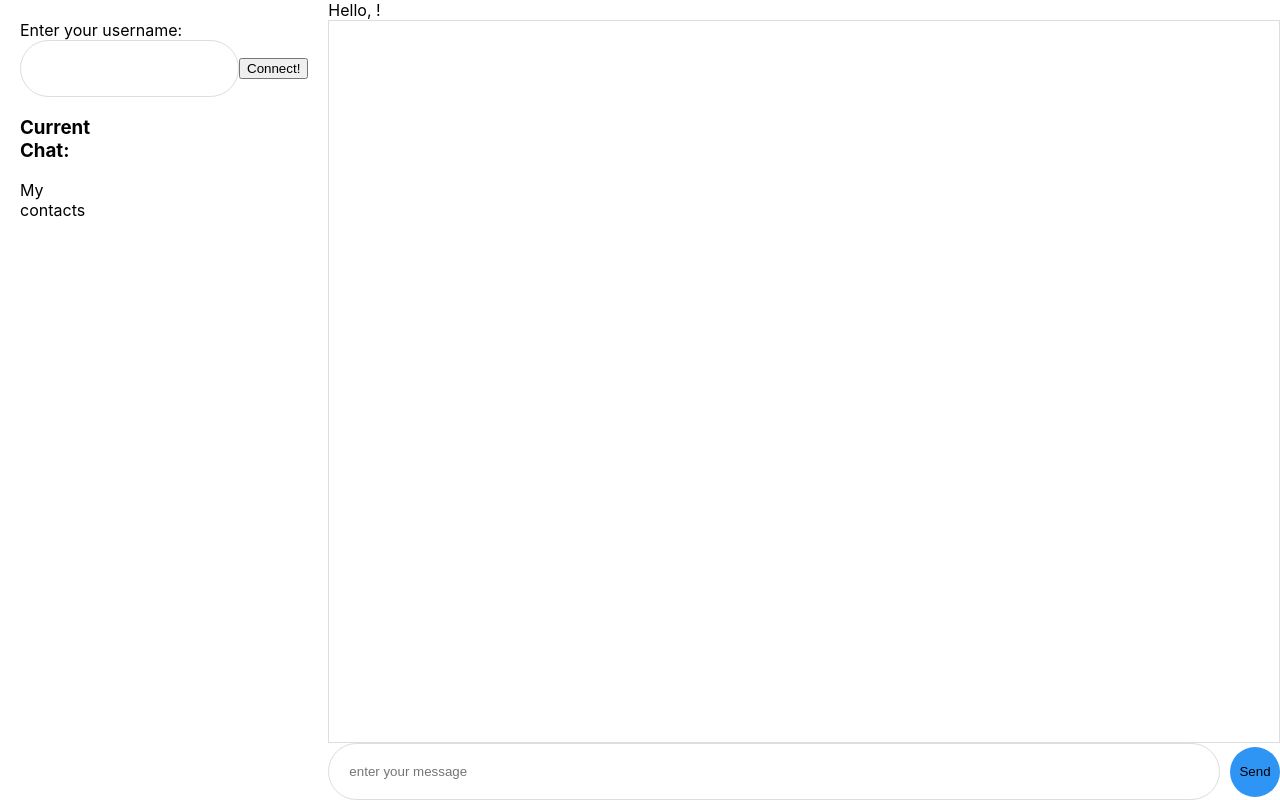
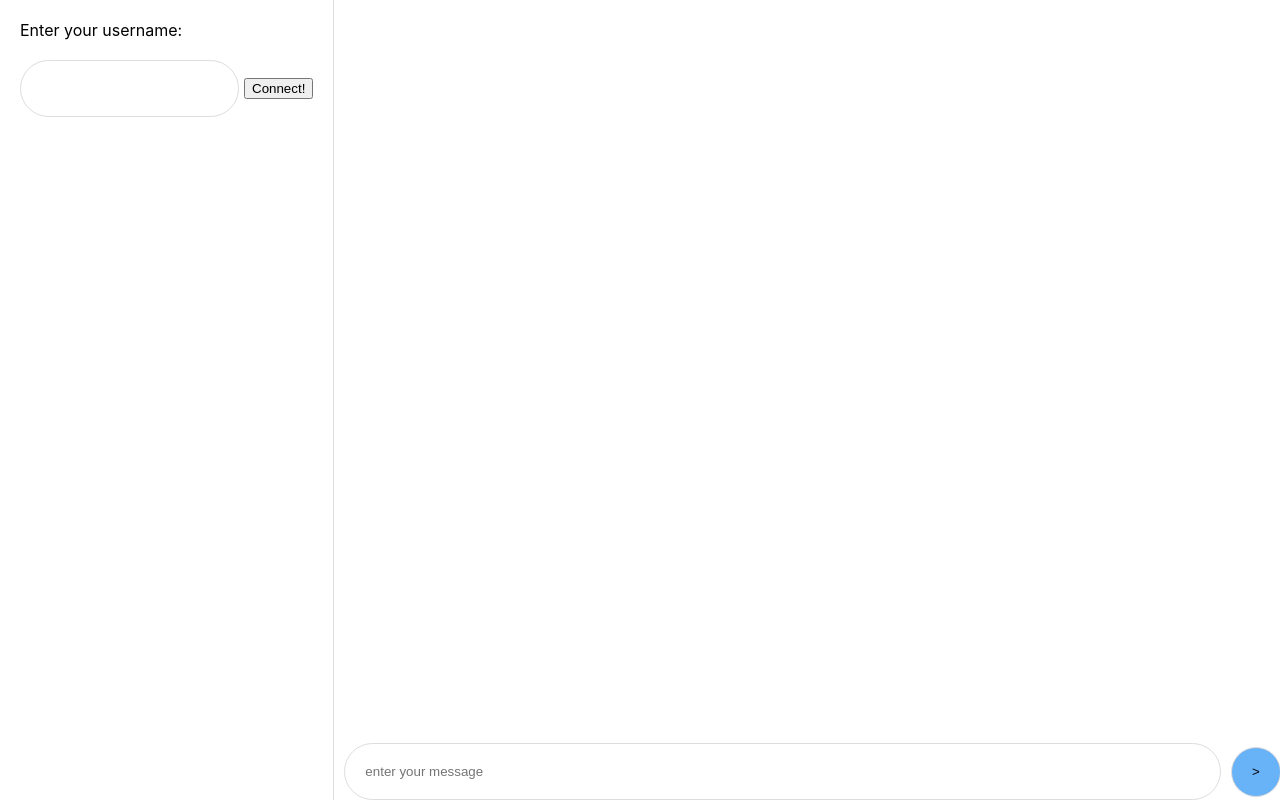
Before and after one commit to dominikabobik/oioi-client, a React (Create React App) app: page / in a window 1280 px wide. Built offline with nearby package versions, Linux system fonts and the light colour scheme.

Commit message:
new chat design, new messsage highlight, new user pick

```diff
--- a/src/App.js
+++ b/src/App.js
@@ -15,8 +15,7 @@ const App = () => {
 
   useEffect(() => {
     function onUsers(value) {
-      console.log("setting all users");
-      setUsers(value);
+      console.log("Setting all users");
       value.forEach((user) => {
         if (globalMessageMap[user.socketId] === undefined) {
           console.log("Adding new user to the map: ", user);
@@ -29,14 +28,29 @@ const App = () => {
             )
           );
         }
+        if (users.find((e) => e.socketId === user.socketId) === undefined) {
+          console.log("Adding ", user.username);
+          user.newMessage = false;
+          setUsers((prev) => [...prev, user]);
+        }
       });
+      setCurrentChat(username);
+      setCurrentChatId(socket.id);
     }
     socket.on("users", onUsers);
 
     return () => {
       socket.off("users", onUsers);
     };
-  }, [globalMessageMap]);
+  }, [
+    globalMessageMap,
+    users,
+    setUsers,
+    username,
+    socket,
+    setCurrentChat,
+    setCurrentChatId,
+  ]);
 
   useEffect(() => {
     function onUserDisconnected(value) {
@@ -53,59 +67,44 @@ const App = () => {
   useEffect(() => {
     function onPrivateMessage(data) {
       console.log("Got a message: ", data);
-      console.log("TO: ", data.toName, data.toId);
-      console.log("FROM: ", data.fromName, data.fromId);
-      console.log("MAP: ", globalMessageMap.get(data.fromId));
       let messages = [];
+      let incomingUsername;
+      let key;
 
       if (data.fromName === username) {
+        key = currentChatId;
         if (globalMessageMap.get(currentChatId) === undefined) {
-          console.log("Case1");
-          let username = data.toName;
+          incomingUsername = data.toName;
           messages = [];
-          messages.push(data);
-          setGlobalMessageMap(
-            new Map(globalMessageMap.set(currentChatId, { username, messages }))
-          );
         } else {
-          console.log("Case2: ", globalMessageMap.get(currentChatId));
-          let username = globalMessageMap.get(currentChatId).username;
-          let messages = globalMessageMap.get(currentChatId).messages;
-          console.log("Case2 msgs:", messages);
-          messages.push(data);
-          setGlobalMessageMap(
-            new Map(globalMessageMap.set(currentChatId, { username, messages }))
-          );
+          incomingUsername = globalMessageMap.get(currentChatId).username;
+          messages = globalMessageMap.get(currentChatId).messages;
         }
       } else {
+        key = data.fromId;
         if (globalMessageMap.get(data.fromId) === undefined) {
-          console.log("Case3");
-          let username = data.fromName;
+          incomingUsername = data.fromName;
           messages = [];
-          messages.push(data);
-          setGlobalMessageMap(
-            new Map(globalMessageMap.set(data.fromId, { username, messages }))
-          );
         } else {
-          console.log("Case4");
-          let username = globalMessageMap.get(data.fromId).username;
+          incomingUsername = globalMessageMap.get(data.fromId).username;
           messages = globalMessageMap.get(data.fromId).messages;
-          console.log("here", username);
-          messages.push(data);
-          setGlobalMessageMap(
-            new Map(globalMessageMap.set(data.fromId, { username, messages }))
-          );
+        }
+        const index = users.findIndex((e) => e.socketId === key);
+        console.log("index:", index, "USERS list:", users);
+        if (index > 0) {
+          users[index].newMessage = true;
+          setUsers([...users]);
         }
       }
+      console.log("Setting values with: ", messages, incomingUsername, key);
+      messages.push(data);
+      setGlobalMessageMap(
+        new Map(globalMessageMap.set(key, { incomingUsername, messages }))
+      );
       if (globalMessageMap.get(currentChatId) !== undefined) {
-        console.log(
-          "Setting current messages to:",
-          globalMessageMap.get(currentChatId).messages
-        );
         setCurrentMessages(globalMessageMap.get(currentChatId).messages);
       }
     }
-
     socket.on("private-message", onPrivateMessage);
 
     return () => {
@@ -119,6 +118,8 @@ const App = () => {
     setGlobalMessageMap,
     setCurrentMessages,
     currentMessages,
+    users,
+    setUsers,
   ]);
 
   useEffect(() => {
@@ -140,6 +141,8 @@ const App = () => {
         setGlobalMessageMap: setGlobalMessageMap,
         username: username,
         setUsername: setUsername,
+        users: users,
+        setUsers: setUsers,
       }}
     >
       <div>
--- a/src/components/BottomBar.js
+++ b/src/components/BottomBar.js
@@ -50,7 +50,7 @@ const BottomBar = ({ username }) => {
         className={styles.textInput}
       />
       <button onClick={handleSendMessage} className={styles.sendButton}>
-        Send
+        {`>`}
       </button>
     </div>
   );
--- a/src/components/BottomBar.module.css
+++ b/src/components/BottomBar.module.css
@@ -3,6 +3,7 @@
   flex-direction: row;
   width: 100%;
   gap: 10px;
+  border-left: 1px solid #ddd;
 }
 
 .textInput {
@@ -10,12 +11,13 @@
   border-radius: 30px;
   border: 1px solid #ddd;
   flex: 1;
+  margin-left: 10px;
 }
 
 .sendButton {
   border-radius: 50%;
-  background-color: rgb(47, 149, 245);
-  border: 0px solid #ddd;
+  background-color: rgba(47, 149, 245, 0.727);
+  border: 1px solid #ddd;
   transition: all 250ms ease-in-out;
   margin-left: auto;
   width: 50px;
--- a/src/components/Home.js
+++ b/src/components/Home.js
@@ -13,22 +13,6 @@ const Home = ({ users, currentMessages }) => {
   const [username, setUsername] = useState(globalContext.username);
   const listRef = useRef();
 
-  // useEffect(() => {
-  //   socket.on("private-message", (data) => {
-  //     console.log("Got a message: ", data);
-  //     console.log("Current ID: ", globalContext.currentChatId);
-  //     console.log("HEREEEE: ", globalContext.globalMessageMap);
-  //     globalContext.setGlobalMessageMap(
-  //       new Map(
-  //         globalContext.globalMessageMap[
-  //           globalContext.currentChatId
-  //         ].messages.push(data)
-  //       )
-  //     );
-  //     setMessages([...messages, data]);
-  //   });
-  // }, [messages, globalContext.currentChatId]);
-
   useEffect(() => {
     setMessages(currentMessages);
   }, [currentMessages]);
@@ -37,22 +21,6 @@ const Home = ({ users, currentMessages }) => {
     listRef.current?.lastElementChild?.scrollIntoView();
   }, [messages]);
 
-  // useEffect(() => {
-  //   const onConnectButtonClick = () => {
-  //     setIsDisabled(true);
-  //     socket.auth = { username };
-  //     console.log("Connect");
-  //     socket.connect((err) => {
-  //       if (err) {
-  //         // an error has occurred
-  //         console.log("Error: ", err);
-  //       } else {
-  //         // the connection was successfully established
-  //         console.log("Connection OK");
-  //       }
-  //     });
-  //   };
-  // }, []);
   const onConnectButtonClick = useCallback(() => {
     setIsDisabled(true);
     socket.auth = { username };
@@ -63,32 +31,34 @@ const Home = ({ users, currentMessages }) => {
         console.log("Error: ", err);
       } else {
         // the connection was successfully established
-        console.log("Connection OK");
+        console.log("Connection OK ", socket.id);
       }
     });
     console.log("End of a connect callback");
-  }, [username]);
+  }, [username, globalContext, socket]);
 
   return (
     <div className={styles.wrapper}>
       <div className={styles.leftBarWrapper}>
         <div>Enter your username:</div>
+        <br />
         <input
           className={styles.usernameInput}
           value={username}
           onChange={(e) => {
-            console.log("Setting username", e.target.value);
             globalContext.setUsername(e.target.value);
             setUsername(e.target.value);
           }}
           disabled={isDisabled}
         />
-        <button onClick={onConnectButtonClick}>Connect!</button>
+        {!isDisabled && (
+          <button onClick={onConnectButtonClick}>Connect!</button>
+        )}
+        <br />
         <UsersBar users={users} />
       </div>
 
       <div className={styles.mainChat}>
-        <div>Hello, {username}!</div>
         <div ref={listRef} className={styles.bubbleWrapper}>
           {messages.map((msg) => {
             return (
--- a/src/components/Home.module.css
+++ b/src/components/Home.module.css
@@ -12,7 +12,7 @@
 }
 
 .bubbleWrapper {
-  border: 1px solid #ddd;
+  border-left: 1px solid #ddd;
   display: flex;
   flex-direction: column;
   overflow-y: scroll;
@@ -25,6 +25,7 @@
   border-radius: 30px;
   border: 1px solid #ddd;
   flex: 1;
+  margin-right: 5px;
 }
 
 .leftBarWrapper {
--- a/src/components/UsersBar.js
+++ b/src/components/UsersBar.js
@@ -16,23 +16,39 @@ const UsersBar = ({ users }) => {
       globalContext.setCurrentChat(user.username);
       globalContext.setCurrentChatId(user.socketId);
       console.log("Chat changed");
+      const index = globalContext.users.findIndex(
+        (e) => e.socketId === user.socketId
+      );
+      globalContext.users[index].newMessage = false;
+      globalContext.setUsers([...globalContext.users]);
     },
     [globalContext]
   );
 
   return (
     <div className={styles.wrapper}>
-      <h3>Current Chat: </h3>
-      <div>{globalContext.currentChat}</div>
-      <div>My contacts</div>
-      {allUsers.map((user) => {
+      {allUsers
+        .sort((a, b) => {
+          if (a.username === globalContext.username) {
+            return -1;
+          }
+        })
+        .map((user) => {
           return (
             <div
               key={user.socketId}
               className={styles.userBox}
+              style={{
+                backgroundColor:
+                  globalContext.currentChatId === user.socketId
+                    ? "#f5f5f5"
+                    : "",
+                fontWeight: user.newMessage === true ? "bold" : "",
+              }}
               onClick={() => onUsernameClick(user)}
             >
               {user.username}
+              {user.username === globalContext.username ? " (you)" : ""}
             </div>
           );
         })}
--- a/src/components/UsersBar.module.css
+++ b/src/components/UsersBar.module.css
@@ -1,8 +1,13 @@
 .wrapper {
   display: flex;
   flex-direction: column;
-  width: 20%;
 }
 .userBox {
   border-bottom: 1px solid #ddd;
+  padding: 20px;
+  /* background-color: blue; */
 }
+
+.userBox:hover {
+  background-color: #f5f5f5;
+}
--- a/src/index.css
+++ b/src/index.css
@@ -9,6 +9,10 @@ body {
   overflow: hidden;
 }
 
+* {
+  /* border: 1px solid red; */
+}
+
 code {
   font-family: source-code-pro, Menlo, Monaco, Consolas, "Courier New",
     monospace;
--- a/src/socket.js
+++ b/src/socket.js
@@ -6,9 +6,9 @@ import { io } from "socket.io-client";
 
 // const socket = socketIO.connect("http://localhost:4000");
 // Development V
-// const URL = "http://localhost:4000";
+const URL = "http://localhost:4000";
 // Production V
-const URL = "https://oioi-server.azurewebsites.net";
+// const URL = "https://oioi-server.azurewebsites.net";
 export const socket = io(URL, {
   autoConnect: false,
   withCredentials: true,
```
Lines whose indentation alone changed are shown as unchanged.
